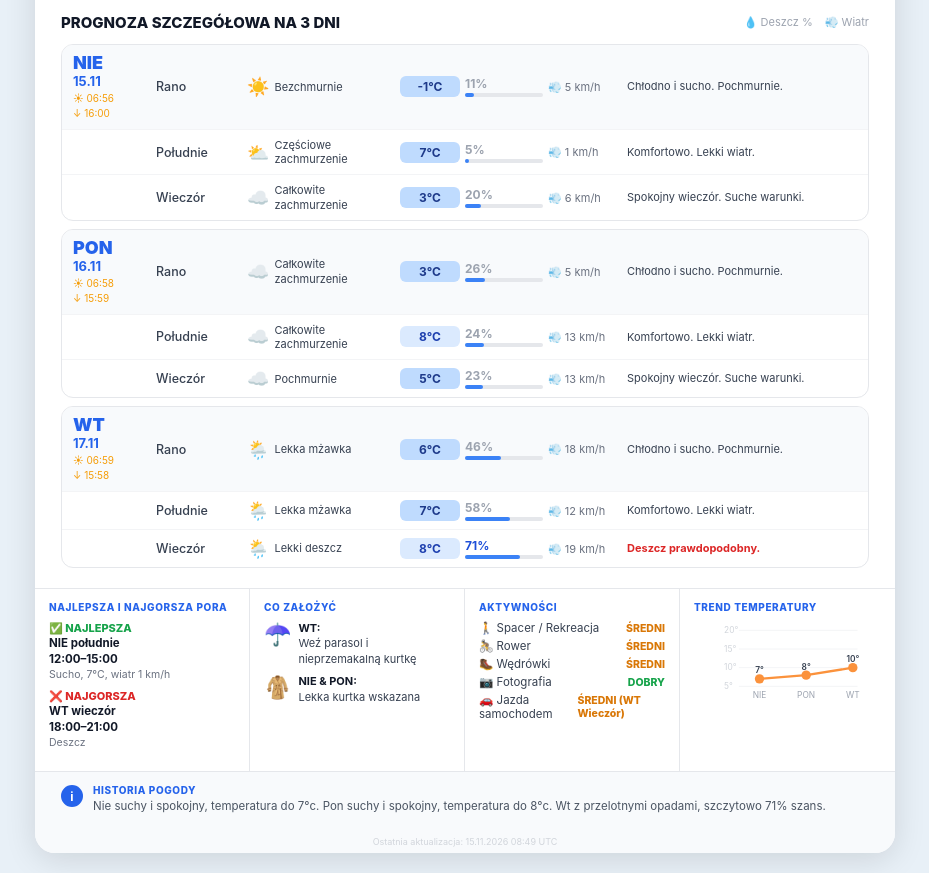
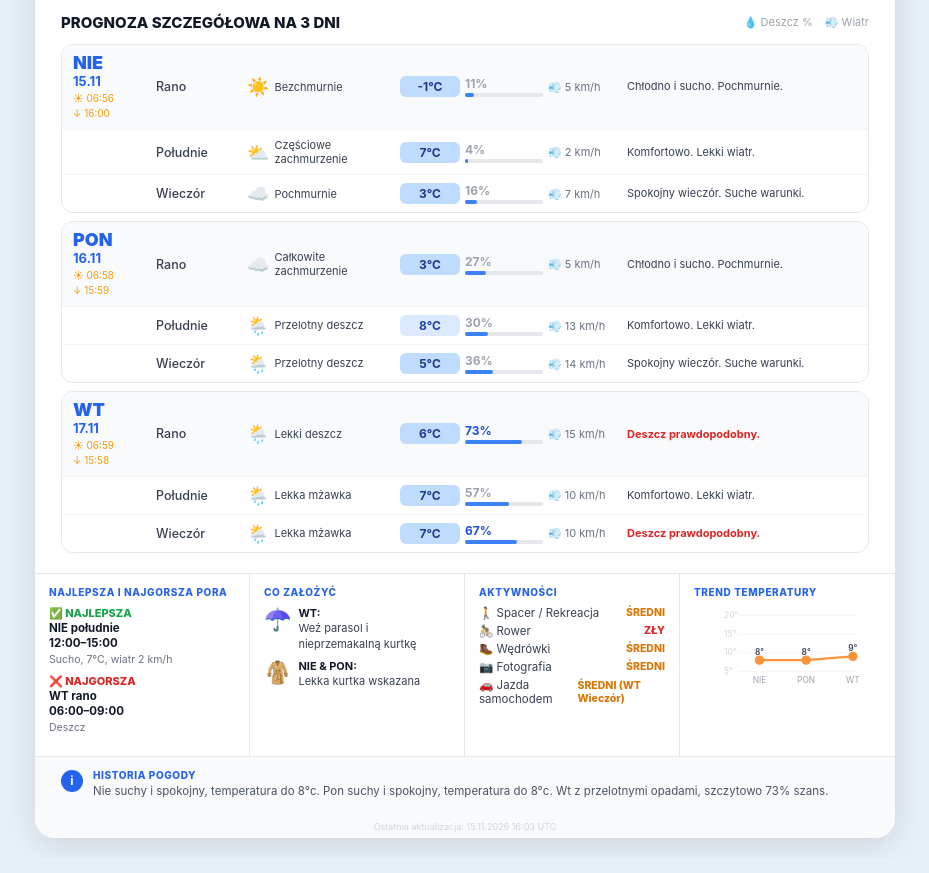
Before and after one commit to Massynisa3/bestwinka-weather, a plain HTML site: page index.html in a window 1280 px wide. Shown: the part 383-1256 px from the top of the page, without its empty margins (175-1104 px from the left). Drawn offline with Linux system fonts and the light colour scheme.

Commit message:
Update weather 2026-11-15 16:03 UTC

```diff
--- a/index.html
+++ b/index.html
@@ -120,12 +120,12 @@
     <div class="hdr-left">
       <div class="hdr-icon">&#x2600;&#xFE0F;</div>
       <div>
-        <div class="hdr-temp">2&#xB0;C</div>
-        <div class="hdr-feels">Odczuwalna -0&#xB0;C</div>
+        <div class="hdr-temp">4&#xB0;C</div>
+        <div class="hdr-feels">Odczuwalna 1&#xB0;C</div>
       </div>
       <div class="hdr-mid">
         <div class="hdr-location">&#x1F4CD; Bestwinka, Polska</div>
-        <div class="hdr-desc">Słonecznie</div>
+        <div class="hdr-desc">Bezchmurnie</div>
         <div class="hdr-wind">&#x1F4A8; Wiatr 4 km/h</div>
       </div>
     </div>
@@ -140,8 +140,8 @@
   <div class="insights">
     <div class="section-title">Szybki przegląd</div>
     <div class="insights-grid">
-      <div><div class="ins-icon">&#x1F302;</div><div class="ins-label">Ryzyko deszczu</div><div class="ins-val">Wysokie WT wieczór</div></div>
-      <div><div class="ins-icon">&#x1F32C;&#xFE0F;</div><div class="ins-label">Wiatr</div><div class="ins-val">Umiarkowany, najsilniejszy WT wieczór</div></div>
+      <div><div class="ins-icon">&#x1F302;</div><div class="ins-label">Ryzyko deszczu</div><div class="ins-val">Wysokie WT rano&#x2013;wieczór</div></div>
+      <div><div class="ins-icon">&#x1F32C;&#xFE0F;</div><div class="ins-label">Wiatr</div><div class="ins-val">Umiarkowany, najsilniejszy WT rano</div></div>
       <div><div class="ins-icon">&#x1F324;&#xFE0F;</div><div class="ins-label">Najlepsza pora</div><div class="ins-val">Mało okien pogodnych</div></div>
       <div><div class="ins-icon">&#x1F321;&#xFE0F;</div><div class="ins-label">Komfort</div><div class="ins-val">Chłodne poranki (-1&#x2013;6&#xB0;C), łagodne południa</div></div>
       <div><div class="ins-icon">&#x26A0;&#xFE0F;</div><div class="ins-label">Uwaga</div><div class="ins-val">Mokre drogi WT wieczór</div></div>
@@ -157,7 +157,7 @@
         <span>&#x1F558;&nbsp;Wieczorem (18:00&#x2013;20:00)</span>
         <span>&#x1F4A7;&nbsp;5&#x2013;10 l/m&#xB2; (~10&#x2013;15 min zraszacz)</span>
       </div>
-      <div class="lawn-reason">Chłodny dzień (7&#xB0;C) bez opadów &#x2014; małe podlewanie wystarczy.</div>
+      <div class="lawn-reason">Chłodny dzień (8&#xB0;C) bez opadów &#x2014; małe podlewanie wystarczy.</div>
     </div>
   </div>
 
@@ -182,17 +182,17 @@
         <div class="part">Południe</div>
         <div class="weath"><span class="wi">&#x26C5;</span><span class="wd">Częściowe zachmurzenie</span></div>
         <div class="temp-pill tcc">7&#xB0;C</div>
-        <div><div class="rain-pct rain-lo">5%</div><div class="rain-bar"><div class="rain-fill" style="width:5%"></div></div></div>
-        <div class="wind-cell">&#x1F4A8; 1 km/h</div>
+        <div><div class="rain-pct rain-lo">4%</div><div class="rain-bar"><div class="rain-fill" style="width:4%"></div></div></div>
+        <div class="wind-cell">&#x1F4A8; 2 km/h</div>
         <div class="note">Komfortowo. Lekki wiatr.</div>
       </div>
       <div class="day-row">
         <div></div>
         <div class="part">Wieczór</div>
-        <div class="weath"><span class="wi">&#x2601;&#xFE0F;</span><span class="wd">Całkowite zachmurzenie</span></div>
+        <div class="weath"><span class="wi">&#x2601;&#xFE0F;</span><span class="wd">Pochmurnie</span></div>
         <div class="temp-pill tcc">3&#xB0;C</div>
-        <div><div class="rain-pct rain-lo">20%</div><div class="rain-bar"><div class="rain-fill" style="width:20%"></div></div></div>
-        <div class="wind-cell">&#x1F4A8; 6 km/h</div>
+        <div><div class="rain-pct rain-lo">16%</div><div class="rain-bar"><div class="rain-fill" style="width:16%"></div></div></div>
+        <div class="wind-cell">&#x1F4A8; 7 km/h</div>
         <div class="note">Spokojny wieczór. Suche warunki.</div>
       </div>
     </div>
@@ -202,26 +202,26 @@
         <div class="part">Rano</div>
         <div class="weath"><span class="wi">&#x2601;&#xFE0F;</span><span class="wd">Całkowite zachmurzenie</span></div>
         <div class="temp-pill tcc">3&#xB0;C</div>
-        <div><div class="rain-pct rain-lo">26%</div><div class="rain-bar"><div class="rain-fill" style="width:26%"></div></div></div>
+        <div><div class="rain-pct rain-lo">27%</div><div class="rain-bar"><div class="rain-fill" style="width:27%"></div></div></div>
         <div class="wind-cell">&#x1F4A8; 5 km/h</div>
         <div class="note">Chłodno i sucho. Pochmurnie.</div>
       </div>
       <div class="day-row">
         <div></div>
         <div class="part">Południe</div>
-        <div class="weath"><span class="wi">&#x2601;&#xFE0F;</span><span class="wd">Całkowite zachmurzenie</span></div>
+        <div class="weath"><span class="wi">&#x1F326;&#xFE0F;</span><span class="wd">Przelotny deszcz</span></div>
         <div class="temp-pill tc">8&#xB0;C</div>
-        <div><div class="rain-pct rain-lo">24%</div><div class="rain-bar"><div class="rain-fill" style="width:24%"></div></div></div>
+        <div><div class="rain-pct rain-lo">30%</div><div class="rain-bar"><div class="rain-fill" style="width:30%"></div></div></div>
         <div class="wind-cell">&#x1F4A8; 13 km/h</div>
         <div class="note">Komfortowo. Lekki wiatr.</div>
       </div>
       <div class="day-row">
         <div></div>
         <div class="part">Wieczór</div>
-        <div class="weath"><span class="wi">&#x2601;&#xFE0F;</span><span class="wd">Pochmurnie</span></div>
+        <div class="weath"><span class="wi">&#x1F326;&#xFE0F;</span><span class="wd">Przelotny deszcz</span></div>
         <div class="temp-pill tcc">5&#xB0;C</div>
-        <div><div class="rain-pct rain-lo">23%</div><div class="rain-bar"><div class="rain-fill" style="width:23%"></div></div></div>
-        <div class="wind-cell">&#x1F4A8; 13 km/h</div>
+        <div><div class="rain-pct rain-lo">36%</div><div class="rain-bar"><div class="rain-fill" style="width:36%"></div></div></div>
+        <div class="wind-cell">&#x1F4A8; 14 km/h</div>
         <div class="note">Spokojny wieczór. Suche warunki.</div>
       </div>
     </div>
@@ -229,28 +229,28 @@
       <div class="day-row first">
         <div><div class="dname">WT</div><div class="ddate">17.11</div><div class="dsun">&#x2600; 06:59<br>&#x2193; 15:58</div></div>
         <div class="part">Rano</div>
-        <div class="weath"><span class="wi">&#x1F326;&#xFE0F;</span><span class="wd">Lekka mżawka</span></div>
+        <div class="weath"><span class="wi">&#x1F326;&#xFE0F;</span><span class="wd">Lekki deszcz</span></div>
         <div class="temp-pill tcc">6&#xB0;C</div>
-        <div><div class="rain-pct rain-lo">46%</div><div class="rain-bar"><div class="rain-fill" style="width:46%"></div></div></div>
-        <div class="wind-cell">&#x1F4A8; 18 km/h</div>
-        <div class="note">Chłodno i sucho. Pochmurnie.</div>
+        <div><div class="rain-pct rain-hi">73%</div><div class="rain-bar"><div class="rain-fill" style="width:73%"></div></div></div>
+        <div class="wind-cell">&#x1F4A8; 15 km/h</div>
+        <div class="note alert">Deszcz prawdopodobny.</div>
       </div>
       <div class="day-row">
         <div></div>
         <div class="part">Południe</div>
         <div class="weath"><span class="wi">&#x1F326;&#xFE0F;</span><span class="wd">Lekka mżawka</span></div>
         <div class="temp-pill tcc">7&#xB0;C</div>
-        <div><div class="rain-pct rain-lo">58%</div><div class="rain-bar"><div class="rain-fill" style="width:58%"></div></div></div>
-        <div class="wind-cell">&#x1F4A8; 12 km/h</div>
+        <div><div class="rain-pct rain-lo">57%</div><div class="rain-bar"><div class="rain-fill" style="width:57%"></div></div></div>
+        <div class="wind-cell">&#x1F4A8; 10 km/h</div>
         <div class="note">Komfortowo. Lekki wiatr.</div>
       </div>
       <div class="day-row">
         <div></div>
         <div class="part">Wieczór</div>
-        <div class="weath"><span class="wi">&#x1F326;&#xFE0F;</span><span class="wd">Lekki deszcz</span></div>
-        <div class="temp-pill tc">8&#xB0;C</div>
-        <div><div class="rain-pct rain-hi">71%</div><div class="rain-bar"><div class="rain-fill" style="width:71%"></div></div></div>
-        <div class="wind-cell">&#x1F4A8; 19 km/h</div>
+        <div class="weath"><span class="wi">&#x1F326;&#xFE0F;</span><span class="wd">Lekka mżawka</span></div>
+        <div class="temp-pill tcc">7&#xB0;C</div>
+        <div><div class="rain-pct rain-hi">67%</div><div class="rain-bar"><div class="rain-fill" style="width:67%"></div></div></div>
+        <div class="wind-cell">&#x1F4A8; 10 km/h</div>
         <div class="note alert">Deszcz prawdopodobny.</div>
       </div>
     </div>
@@ -260,8 +260,8 @@
   <div class="bottom4">
     <div class="bsec">
       <div class="bsec-title">Najlepsza i najgorsza pora</div>
-      <div class="bw-item"><div class="bw-head g">&#x2705; NAJLEPSZA</div><div class="bw-time">NIE południe<br>12:00&#x2013;15:00</div><div class="bw-why">Sucho, 7&#xB0;C, wiatr 1 km/h</div></div>
-      <div class="bw-item"><div class="bw-head r">&#x274C; NAJGORSZA</div><div class="bw-time">WT wieczór<br>18:00&#x2013;21:00</div><div class="bw-why">Deszcz</div></div>
+      <div class="bw-item"><div class="bw-head g">&#x2705; NAJLEPSZA</div><div class="bw-time">NIE południe<br>12:00&#x2013;15:00</div><div class="bw-why">Sucho, 7&#xB0;C, wiatr 2 km/h</div></div>
+      <div class="bw-item"><div class="bw-head r">&#x274C; NAJGORSZA</div><div class="bw-time">WT rano<br>06:00&#x2013;09:00</div><div class="bw-why">Deszcz</div></div>
     </div>
     <div class="bsec">
       <div class="bsec-title">Co za&#x142;o&#x17C;y&#x107;</div>
@@ -271,9 +271,9 @@
       <div class="bsec-title">Aktywno&#x15B;ci</div>
 
 <div class="act-row"><span class="act-name">&#x1F6B6; Spacer / Rekreacja</span><span class="af">ŚREDNI</span></div>
-<div class="act-row"><span class="act-name">&#x1F6B4; Rower</span><span class="af">ŚREDNI</span></div>
+<div class="act-row"><span class="act-name">&#x1F6B4; Rower</span><span class="ap">ZŁY</span></div>
 <div class="act-row"><span class="act-name">&#x1F97E; Wędrówki</span><span class="af">ŚREDNI</span></div>
-<div class="act-row"><span class="act-name">&#x1F4F7; Fotografia</span><span class="ag">DOBRY</span></div>
+<div class="act-row"><span class="act-name">&#x1F4F7; Fotografia</span><span class="af">ŚREDNI</span></div>
 <div class="act-row"><span class="act-name">&#x1F697; Jazda samochodem</span><span class="af">ŚREDNI (WT Wieczór)</span></div>
 
     </div>
@@ -288,9 +288,9 @@
   <line x1="28" y1="30" x2="155" y2="30" stroke="#f3f4f6" stroke-width="1"/>
   <line x1="28" y1="50" x2="155" y2="50" stroke="#f3f4f6" stroke-width="1"/>
   <line x1="28" y1="70" x2="155" y2="70" stroke="#f3f4f6" stroke-width="1"/>
-  <polyline points="50,62 100,58 150,50" fill="none" stroke="#fb923c" stroke-width="2.5" stroke-linejoin="round"/>
-  <circle cx="50" cy="62" r="5" fill="#fb923c"/><circle cx="100" cy="58" r="5" fill="#fb923c"/><circle cx="150" cy="50" r="5" fill="#fb923c"/>
-  <text x="50" y="56" font-size="9" fill="#374151" text-anchor="middle" font-weight="600">7&#xB0;</text><text x="100" y="52" font-size="9" fill="#374151" text-anchor="middle" font-weight="600">8&#xB0;</text><text x="150" y="44" font-size="9" fill="#374151" text-anchor="middle" font-weight="600">10&#xB0;</text>
+  <polyline points="50,58 100,58 150,54" fill="none" stroke="#fb923c" stroke-width="2.5" stroke-linejoin="round"/>
+  <circle cx="50" cy="58" r="5" fill="#fb923c"/><circle cx="100" cy="58" r="5" fill="#fb923c"/><circle cx="150" cy="54" r="5" fill="#fb923c"/>
+  <text x="50" y="52" font-size="9" fill="#374151" text-anchor="middle" font-weight="600">8&#xB0;</text><text x="100" y="52" font-size="9" fill="#374151" text-anchor="middle" font-weight="600">8&#xB0;</text><text x="150" y="48" font-size="9" fill="#374151" text-anchor="middle" font-weight="600">9&#xB0;</text>
   <text x="50" y="83" font-size="9" fill="#9ca3af" text-anchor="middle">NIE</text><text x="100" y="83" font-size="9" fill="#9ca3af" text-anchor="middle">PON</text><text x="150" y="83" font-size="9" fill="#9ca3af" text-anchor="middle">WT</text>
 </svg>
     </div>
@@ -300,10 +300,10 @@
     <div class="story-badge">i</div>
     <div>
       <div class="story-label">Historia pogody</div>
-      <div class="story-text">Nie suchy i spokojny, temperatura do 7&#xb0;c. Pon suchy i spokojny, temperatura do 8&#xb0;c. Wt z przelotnymi opadami, szczytowo 71% szans.</div>
+      <div class="story-text">Nie suchy i spokojny, temperatura do 8&#xb0;c. Pon suchy i spokojny, temperatura do 8&#xb0;c. Wt z przelotnymi opadami, szczytowo 73% szans.</div>
     </div>
   </div>
-  <div class="updated">Ostatnia aktualizacja: 15.11.2026 08:49 UTC</div>
+  <div class="updated">Ostatnia aktualizacja: 15.11.2026 16:03 UTC</div>
 </div>
 </body>
 </html>
```
